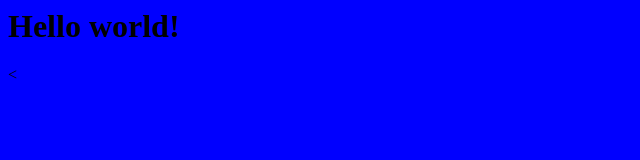
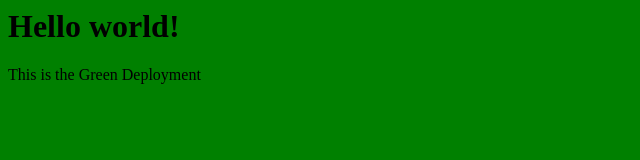
Before and after one commit to jonathan-kosgei/goCD, a plain HTML site: page docker/nginx/index.html in a window 1280 px wide. Shown: the whole page, without its empty margins (0-640 px from the left). Drawn offline with Linux system fonts and the light colour scheme.

Commit message:
update bgcolor

```diff
--- a/docker/nginx/index.html
+++ b/docker/nginx/index.html
@@ -1,6 +1,6 @@
 <html>
-<body bgcolor="blue">
+<body bgcolor="green">
 <h1>Hello world!</h1>
-<p><</p>
+<p>This is the Green Deployment</p>
 </body>
 </html>
```
